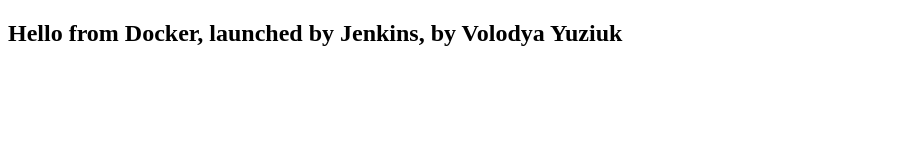
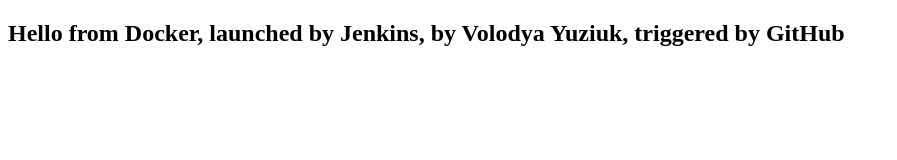
Before and after one commit to volodya0/PRIKM, a plain HTML site: page index.html in a window 1280 px wide. Shown: the whole page, without its empty margins (0-897 px from the left). Drawn offline with Linux system fonts and the light colour scheme.

Commit message:
Updated index.html

```diff
--- a/index.html
+++ b/index.html
@@ -7,7 +7,7 @@
     </head>
 
     <body>
-        <h2>Hello from Docker, launched by Jenkins, by Volodya Yuziuk</h2>
+        <h2>Hello from Docker, launched by Jenkins, by Volodya Yuziuk, triggered by GitHub</h2>
     </body>
 
 </html>
```
